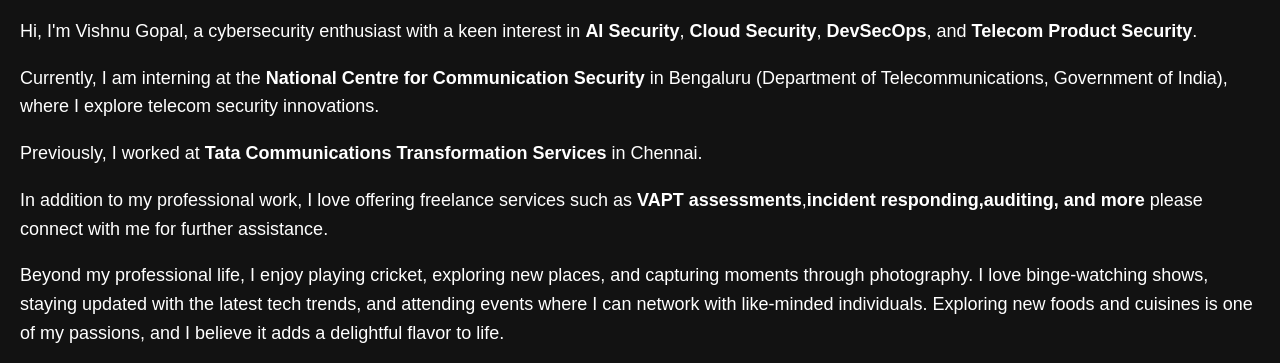
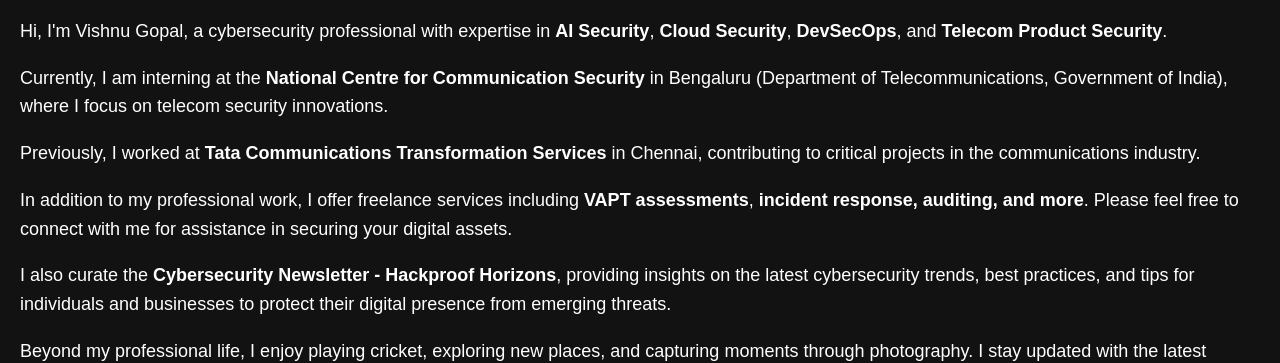
Before and after one commit to VVishnuGopalCyberSec/my-Blog, a plain HTML site: page index.html in a window 1280 px wide. Shown: the part 602-965 px from the top of the page. Drawn offline with Linux system fonts and the light colour scheme.

Commit message:
Update index.html

```diff
--- a/index.html
+++ b/index.html
@@ -285,11 +285,18 @@
         <section id="about" class="about">
             <h2>About Me</h2>
             <p>
-                <p>Hi, I'm Vishnu Gopal, a cybersecurity enthusiast with a keen interest in <strong>AI Security</strong>, <strong>Cloud Security</strong>, <strong>DevSecOps</strong>, and <strong>Telecom Product Security</strong>.</p>
-<p>Currently, I am interning at the <strong>National Centre for Communication Security</strong> in Bengaluru (Department of Telecommunications, Government of India), where I explore telecom security innovations.</p>
-<p>Previously, I worked at <strong>Tata Communications Transformation Services</strong> in Chennai.</p>
-<p>In addition to my professional work, I love offering freelance services such as <strong>VAPT assessments</strong>,<strong>incident responding,auditing, and more</strong> please connect with me for further assistance.</p>
-<p>Beyond my professional life, I enjoy playing cricket, exploring new places, and capturing moments through photography. I love binge-watching shows, staying updated with the latest tech trends, and attending events where I can network with like-minded individuals. Exploring new foods and cuisines is one of my passions, and I believe it adds a delightful flavor to life.</p>
+                <p>Hi, I'm Vishnu Gopal, a cybersecurity professional with expertise in <strong>AI Security</strong>, <strong>Cloud Security</strong>, <strong>DevSecOps</strong>, and <strong>Telecom Product Security</strong>.</p>
+
+<p>Currently, I am interning at the <strong>National Centre for Communication Security</strong> in Bengaluru (Department of Telecommunications, Government of India), where I focus on telecom security innovations.</p>
+
+<p>Previously, I worked at <strong>Tata Communications Transformation Services</strong> in Chennai, contributing to critical projects in the communications industry.</p>
+
+<p>In addition to my professional work, I offer freelance services including <strong>VAPT assessments</strong>, <strong>incident response, auditing, and more</strong>. Please feel free to connect with me for assistance in securing your digital assets.</p>
+
+<p>I also curate the <strong>Cybersecurity Newsletter - Hackproof Horizons</strong>, providing insights on the latest cybersecurity trends, best practices, and tips for individuals and businesses to protect their digital presence from emerging threats.</p>
+
+<p>Beyond my professional life, I enjoy playing cricket, exploring new places, and capturing moments through photography. I stay updated with the latest technology trends and actively network at industry events. Exploring diverse cuisines is another passion of mine, which adds a unique flavor to life.</p>
+
 
             </p>
             <p>
```
